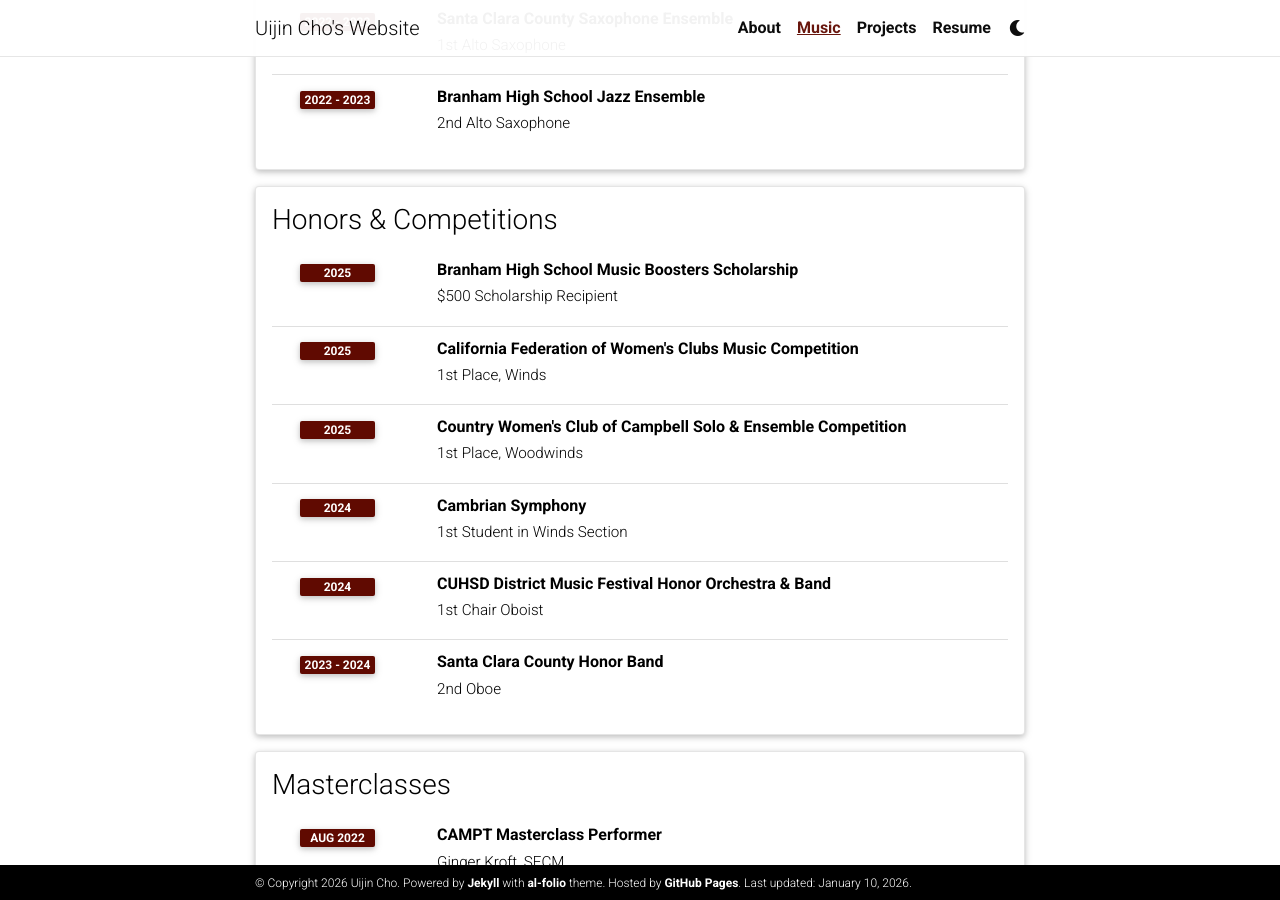
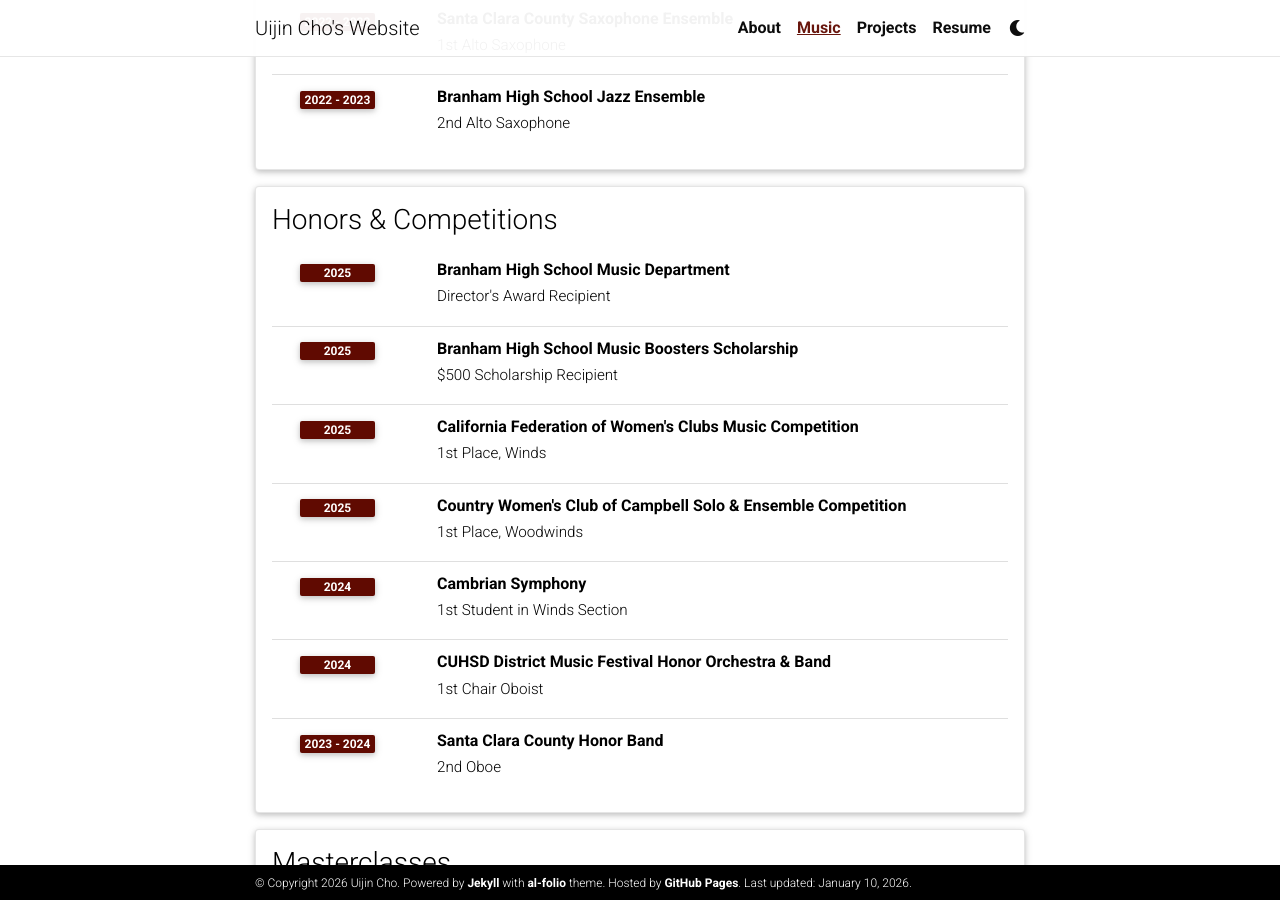
Before and after one commit to uijincho/uijincho.github.io, a Jekyll site: the page built from _pages/music.md, in a window 1280 px wide and 900 px high, scrolled down 972 px. Built offline with Jekyll 4.4.1, drawn with Linux system fonts in a browser that asks for light colours; comment, search, counter and statistics services are not loaded; a style sheet for code colours, icons or effects is not loaded.

Commit message:
Reorganize music data structure in YAML file

```diff
--- a/_data/music.yml
+++ b/_data/music.yml
@@ -53,6 +53,11 @@
 - title: Honors & Competitions
   type: music_table
   contents:
+    - title: Branham High School Music Department
+      institutions:
+        - Director's Award Recipient
+      year: 2025
+
     - title: Branham High School Music Boosters Scholarship
       institutions:
         - $500 Scholarship Recipient
@@ -113,4 +118,5 @@
 - title: Principal Teacher
   type: time_table
   contents:
+
     - title: Alli Gessner
```
